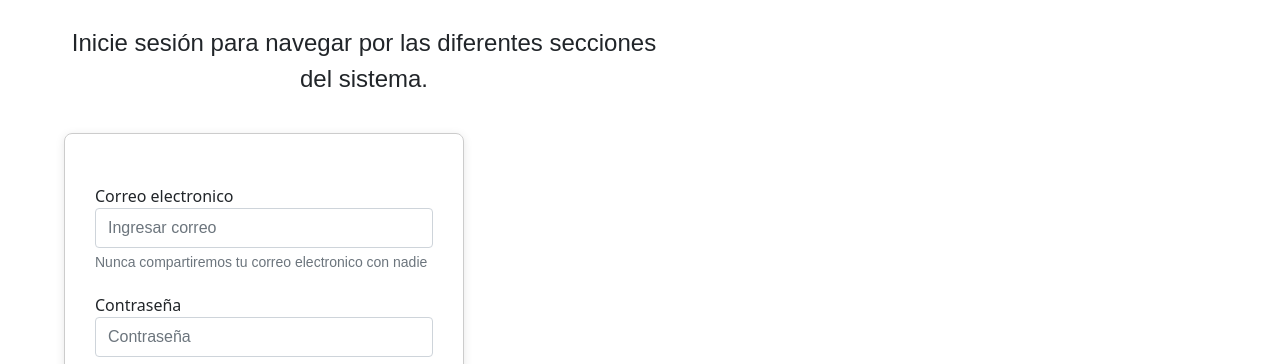
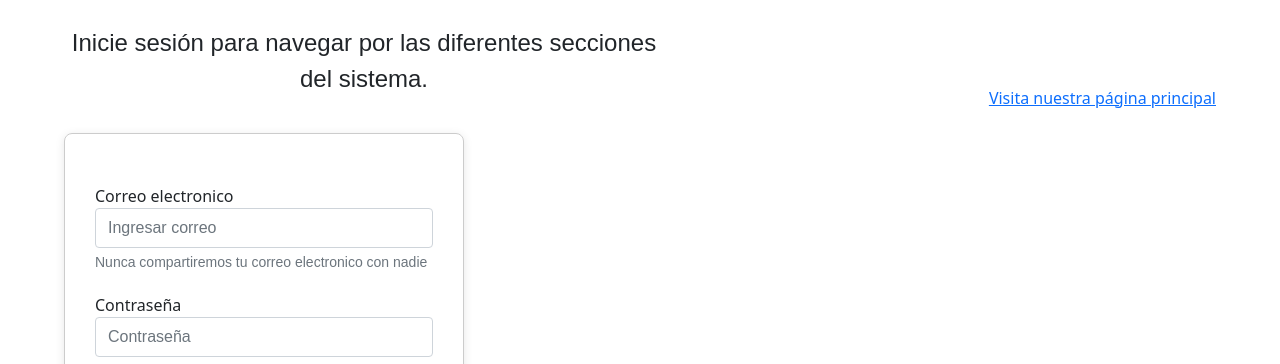
Before and after one commit to RodriStar/Mod1_Final, a plain HTML site: page index.html in a window 1280 px wide. Shown: the part 435-799 px from the top of the page. Drawn offline with nearby package versions, Linux system fonts and the light colour scheme.

Commit message:
Se agregó el ancla

```diff
--- a/index.html
+++ b/index.html
@@ -38,6 +38,7 @@
   <a href="#" class="forgot-password">¿Olvidaste tu contraseña?</a>
 </form>
 </section>
+<a href="https://felixbulnes.cl/wp/contacto/">Visita nuestra página principal</a>
 </main>
 
 <footer class="footer">
```
